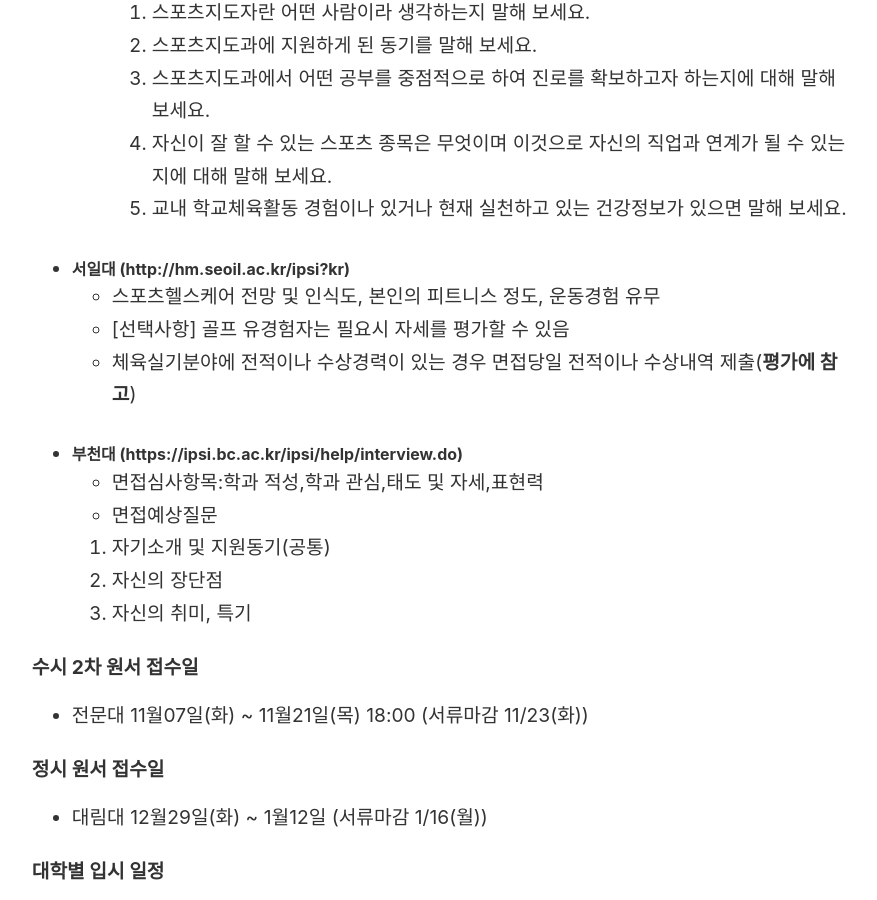
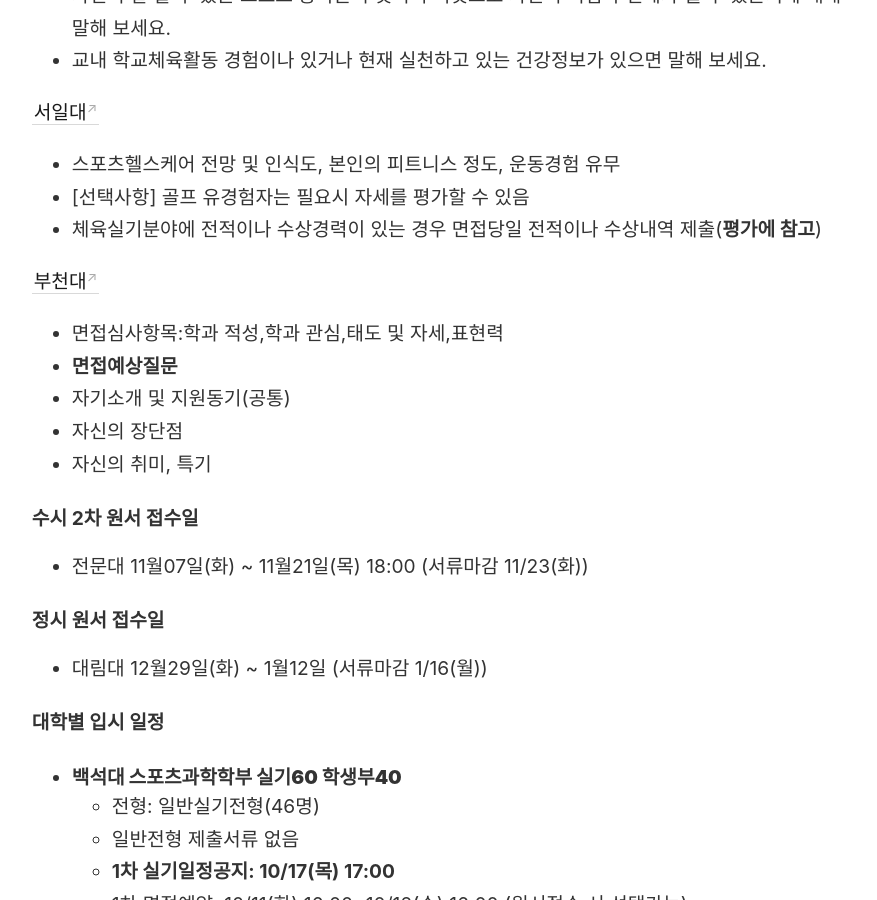
Before and after one commit to 2008057/s3c0nd5rain, a Jekyll site: the page built from _notes/your-first-note.md, in a window 1280 px wide and 900 px high, scrolled down 2430 px. Shown: the whole window, without its empty margins (45-922 px from the left). Built offline with Jekyll 4.4.1, drawn with Linux system fonts in a browser that asks for light colours; some of the changed lines change nothing that is shown.

Commit message:
Update your-first-note.md

```diff
--- a/_notes/your-first-note.md
+++ b/_notes/your-first-note.md
@@ -9,7 +9,6 @@
 
 <a href="http://ipsi.yeonsung.ac.kr/ipsi/index.do">연성대</a>
 - **인성 및 적성**
-
 - 자기 자신에 대한 간단히 소개해 주시기 바랍니다.
 - 우리 학과에 지원한 동기가 무엇입니까?
 - 자신이 생각하는 본인의 장단점은 무엇이라고 생각합니까?
@@ -20,7 +19,6 @@
 - 나를 뽑아야하는 대표적인 이유 한 가지를 이야기해보세요.
 
 - **서비스마인드**
-
 - 서비스란 무엇이라고 생각하십니까?
 - 서비스인으로서 갖추어야 할 자질은 무엇이라고 생각하십니까?
 - 고객 만족은 무엇이라 생각하십니까?
@@ -29,7 +27,6 @@
 - 공동체 활동에서 전체를 위해 자신을 희생한 경험이 있습니까?
 
 - **전공 적합성**
-
 - 스포츠재활과를 지원한 이유는 무엇이고, 언제부터 스포츠재활 분야로 진로를 결정하였습니까?
 - 스포츠재활 전문가가 되기 위해 가장 필요한 덕목은 무엇이라고 생각하나요?
 - 본인이 평소에 즐겨하거나 특기인 운동은 무엇입니까? 그 운동을 한 지는 얼마나 되었습니까?
@@ -38,7 +35,6 @@
 - 본인이 생각하는 스포츠재활에 대하여 말해보세요
 
 - **학업성취역량**
-
 - 대학생활에서 가장 하고 싶은 일이 무엇입니까?
 - 졸업 10년 후 어디에서 무슨 일을 하고 있을 것 같아요?
 - 스포츠재활과에 합격한다면 어떠한 내용을 학습하고 싶습니까?
@@ -49,41 +45,38 @@
 
 <a href="https://ent.daelim.ac.kr/index.do">대림대</a>
 - **인성 및 성실성**
-
 - 자기소개를 간단히 해 보세요.
 - 본인의 장단점에 대하여 말씀해 보세요.
 - 꼭 합격해야하는 이유가 있다면 무엇입니까?
 - 본인이 가지고 있는 스포츠에 대한 잠재력에 대해 말해 보세오.
 - 학창시절에 존경했던 스승에 대해 말해보고 왜 존경하게 되었는지 대해 말해 보세오.
 
-  - 전공적성 및 비전
+- **전공적성 및 비전**
+- 자신이 스포츠 관련 직업이나 스포츠지도자가 적성에 맞는지에 대한 이유를 말해 보세요.
+- 스포츠지도과에서 자신의 직업을 찾을 수 있다고 생각하는지 말해 보세요.
+- 어떠한 목표를 가지고 스포츠지도과에 진학하려 하는지 말해 보세요.
+- 스포츠지도과에 입학하여 대학생활 중 꼭 해보고 싶은 일에 대해 말해 보세요.
+- 스포츠지도과를 졸업하고 난 뒤 10년 후 자신의 모습에 대해 말해 보세요.
 
-    1. 자신이 스포츠 관련 직업이나 스포츠지도자가 적성에 맞는지에 대한 이유를 말해 보세요.
-    2. 스포츠지도과에서 자신의 직업을 찾을 수 있다고 생각하는지 말해 보세요.
-    3. 어떠한 목표를 가지고 스포츠지도과에 진학하려 하는지 말해 보세요.
-    4. 스포츠지도과에 입학하여 대학생활 중 꼭 해보고 싶은 일에 대해 말해 보세요.
-    5. 스포츠지도과를 졸업하고 난 뒤 10년 후 자신의 모습에 대해 말해 보세요.
+- **지원동기 및 전공이해도**
+- 스포츠지도자란 어떤 사람이라 생각하는지 말해 보세요.
+- 스포츠지도과에 지원하게 된 동기를 말해 보세요.
+- 스포츠지도과에서 어떤 공부를 중점적으로 하여 진로를 확보하고자 하는지에 대해 말해 보세요.
+- 자신이 잘 할 수 있는 스포츠 종목은 무엇이며 이것으로 자신의 직업과 연계가 될 수 있는지에 대해 말해 보세요.
+- 교내 학교체육활동 경험이나 있거나 현재 실천하고 있는 건강정보가 있으면 말해 보세요.
 
-  - 지원동기 및 전공이해도
+<a href="http://hm.seoil.ac.kr/ipsi?kr">서일대</a>
+- 스포츠헬스케어 전망 및 인식도, 본인의 피트니스 정도, 운동경험 유무
+- [선택사항] 골프 유경험자는 필요시 자세를 평가할 수 있음
+- 체육실기분야에 전적이나 수상경력이 있는 경우 면접당일 전적이나 수상내역 제출(**평가에 참고**)
 
-  	1. 스포츠지도자란 어떤 사람이라 생각하는지 말해 보세요.
-  	2. 스포츠지도과에 지원하게 된 동기를 말해 보세요.
-    3. 스포츠지도과에서 어떤 공부를 중점적으로 하여 진로를 확보하고자 하는지에 대해 말해 보세요.
-    4. 자신이 잘 할 수 있는 스포츠 종목은 무엇이며 이것으로 자신의 직업과 연계가 될 수 있는지에 대해 말해 보세요.
-    5. 교내 학교체육활동 경험이나 있거나 현재 실천하고 있는 건강정보가 있으면 말해 보세요.
+<a href="https://ipsi.bc.ac.kr/ipsi/help/interview.do">부천대</a>
+- 면접심사항목:학과 적성,학과 관심,태도 및 자세,표현력
+- **면접예상질문**
+- 자기소개 및 지원동기(공통)
+- 자신의 장단점
+- ﻿﻿﻿자신의 취미, 특기
 
-- ##### **서일대** (http://hm.seoil.ac.kr/ipsi?kr)
-  - 스포츠헬스케어 전망 및 인식도, 본인의 피트니스 정도, 운동경험 유무
-  - [선택사항] 골프 유경험자는 필요시 자세를 평가할 수 있음
-  - 체육실기분야에 전적이나 수상경력이 있는 경우 면접당일 전적이나 수상내역 제출(**평가에 참고**)
-
-- ##### **부천대** (https://ipsi.bc.ac.kr/ipsi/help/interview.do)
-  - 면접심사항목:학과 적성,학과 관심,태도 및 자세,표현력
-  - 면접예상질문
-
-   1. 자기소개 및 지원동기(공통)
-   2. 자신의 장단점
-   3. ﻿﻿﻿자신의 취미, 특기
 
 #### 수시 2차 원서 접수일
 - 전문대 11월07일(화) ~ 11월21일(목) 18:00 (서류마감 11/23(화))
```
